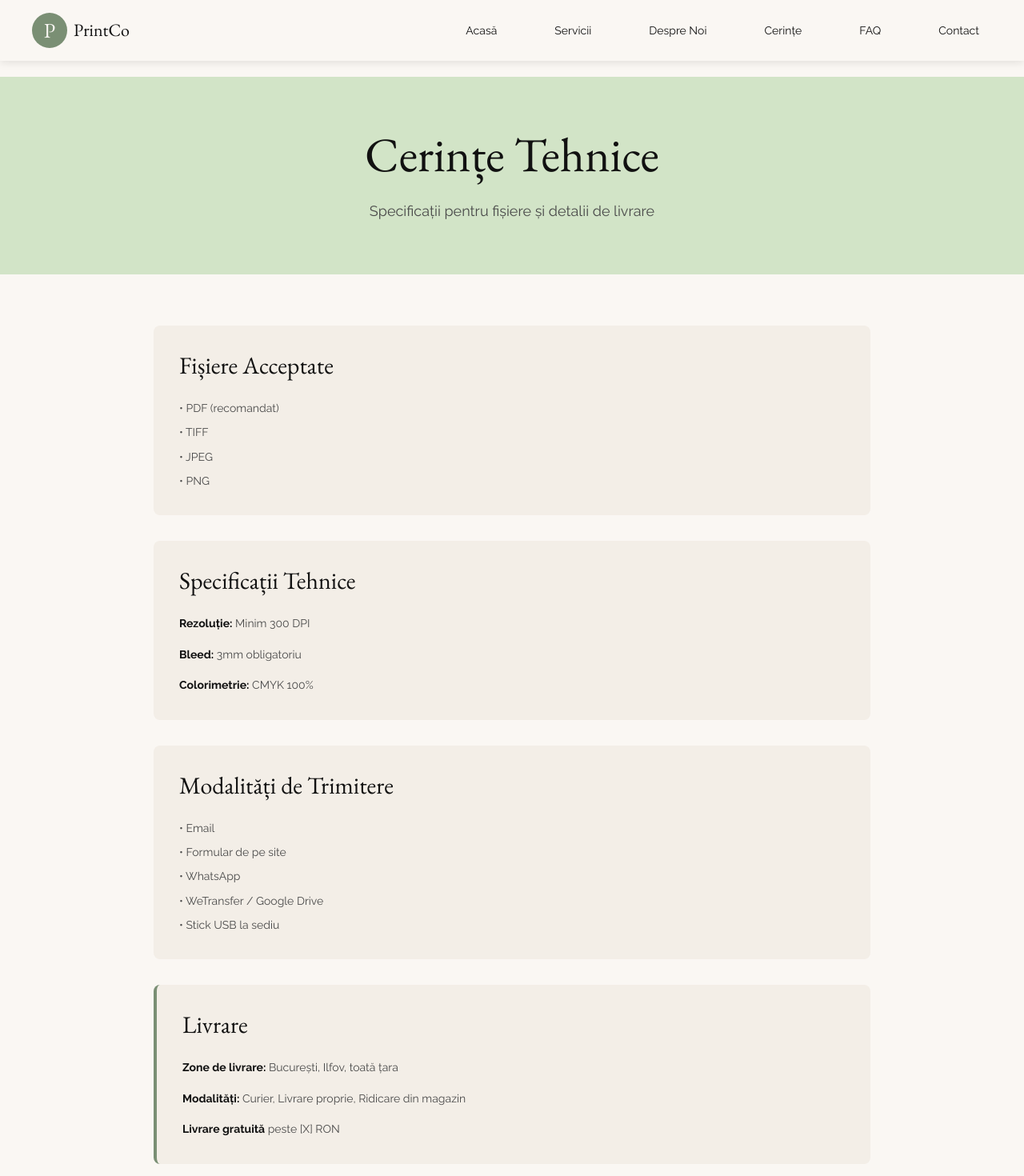
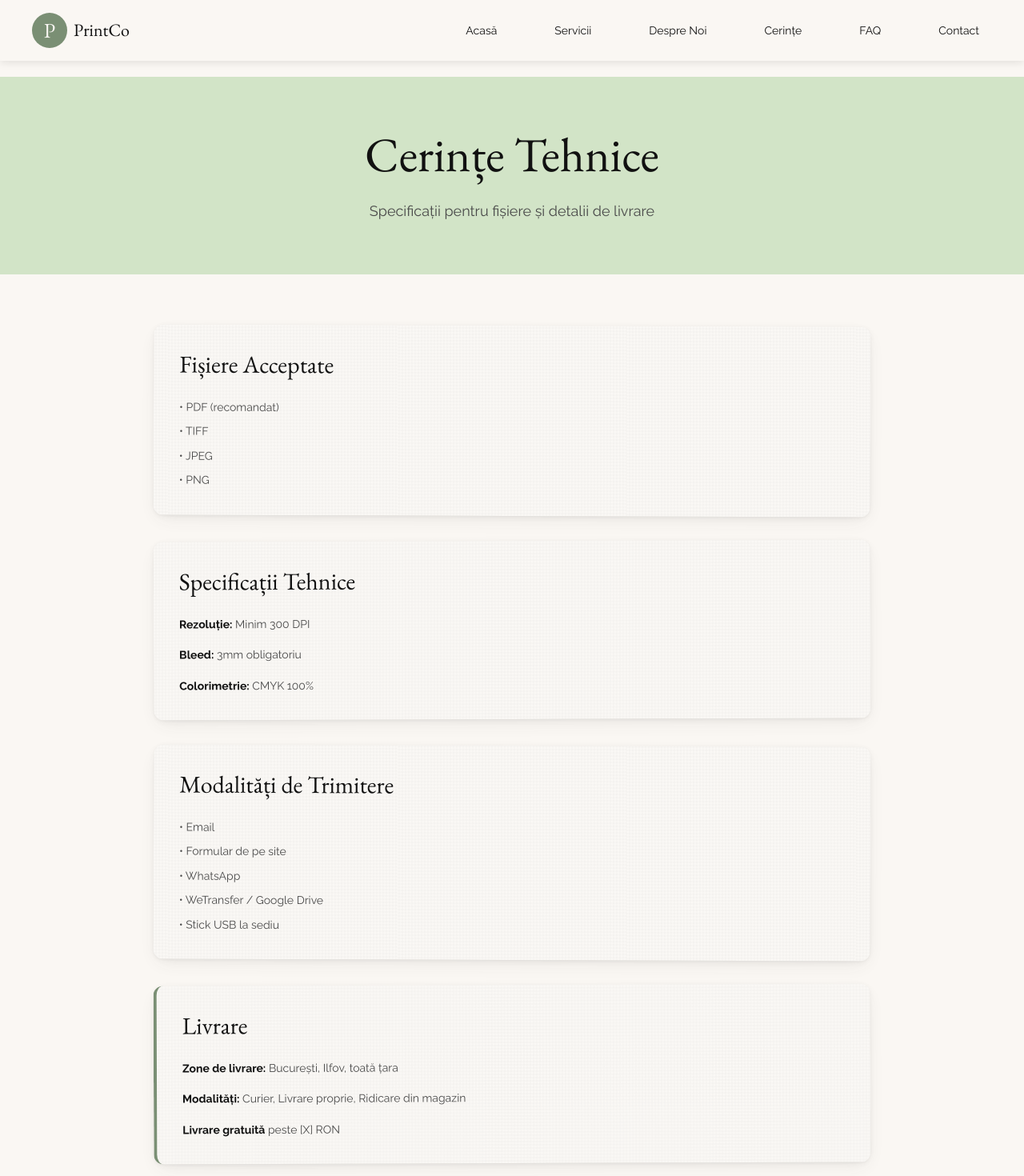
Before and after one commit to mimimihai869-alt/PrintingSite, a Nuxt app: page /cerinte-tehnice in a window 1280 px wide. Shown: the top 1470 px of the page at 80% size. Built offline with nearby package versions, Linux system fonts and the light colour scheme.

Commit message:
Apply PaperCard design system to Servicii and Cerinte Tehnice pages
- Replace old card styles with PaperCard component
- Use accent-left variant for cards with emphasis
- Maintain realistic paper texture, shadows, and subtle tilt
- Consistent design across all text cards site-wide

```diff
--- a/pages/cerinte-tehnice.vue
+++ b/pages/cerinte-tehnice.vue
@@ -1,4 +1,6 @@
 <script setup>
+import PaperCard from '~/components/PaperCard.vue'
+
 useHead({
   title: 'Cerințe Tehnice - PrintCo'
 })
@@ -33,10 +35,7 @@ useHead({
       <!-- Technical Details -->
       <section class="mx-auto max-w-page px-4 py-16">
         <div class="max-w-4xl mx-auto space-y-8">
-          <article
-            class="group p-8 rounded-lg transition-all duration-300 hover:scale-[1.02] hover:shadow-xl"
-            style="background-color: var(--color-bg-alt)"
-          >
+          <PaperCard variant="default">
             <h2 class="font-heading text-h3 mb-6" style="color: var(--color-text-main)">
               Fișiere Acceptate
             </h2>
@@ -46,12 +45,9 @@ useHead({
               <li>• JPEG</li>
               <li>• PNG</li>
             </ul>
-          </article>
+          </PaperCard>
 
-          <article
-            class="group p-8 rounded-lg transition-all duration-300 hover:scale-[1.02] hover:shadow-xl"
-            style="background-color: var(--color-bg-alt)"
-          >
+          <PaperCard variant="default">
             <h2 class="font-heading text-h3 mb-6" style="color: var(--color-text-main)">
               Specificații Tehnice
             </h2>
@@ -60,12 +56,9 @@ useHead({
               <p><strong style="color: var(--color-text-main)">Bleed:</strong> 3mm obligatoriu</p>
               <p><strong style="color: var(--color-text-main)">Colorimetrie:</strong> CMYK 100%</p>
             </div>
-          </article>
+          </PaperCard>
 
-          <article
-            class="group p-8 rounded-lg transition-all duration-300 hover:scale-[1.02] hover:shadow-xl"
-            style="background-color: var(--color-bg-alt)"
-          >
+          <PaperCard variant="default">
             <h2 class="font-heading text-h3 mb-6" style="color: var(--color-text-main)">
               Modalități de Trimitere
             </h2>
@@ -76,12 +69,9 @@ useHead({
               <li>• WeTransfer / Google Drive</li>
               <li>• Stick USB la sediu</li>
             </ul>
-          </article>
+          </PaperCard>
 
-          <article
-            class="p-8 rounded-lg border-l-4"
-            style="background-color: var(--color-bg-alt); border-left-color: var(--color-accent-green)"
-          >
+          <PaperCard variant="accent-left">
             <h2 class="font-heading text-h3 mb-6" style="color: var(--color-text-main)">
               Livrare
             </h2>
@@ -94,7 +84,7 @@ useHead({
             <p class="font-body text-p1" style="color: var(--color-text-muted)">
               <strong style="color: var(--color-text-main)">Livrare gratuită</strong> peste [X] RON
             </p>
-          </article>
+          </PaperCard>
         </div>
       </section>
     </main>
--- a/pages/servicii.vue
+++ b/pages/servicii.vue
@@ -1,4 +1,6 @@
 <script setup>
+import PaperCard from '~/components/PaperCard.vue'
+
 useHead({
   title: 'Servicii - PrintCo'
 })
@@ -34,10 +36,7 @@ useHead({
       <section class="mx-auto max-w-page px-4 py-16">
         <div class="space-y-12">
           <!-- Service Item Template -->
-          <article
-            class="group p-8 rounded-lg border-l-4 transition-all duration-300 hover:scale-[1.02] hover:shadow-xl cursor-pointer"
-            style="background-color: var(--color-bg-alt); border-left-color: var(--color-accent-green)"
-          >
+          <PaperCard variant="accent-left" class="cursor-pointer">
             <h2 class="font-heading text-h3 mb-4" style="color: var(--color-text-main)">
               Cărți de Vizită
             </h2>
@@ -70,7 +69,7 @@ useHead({
             </div>
 
             <BaseButton label="Solicită Ofertă" />
-          </article>
+          </PaperCard>
 
           <!-- More service items will be added with real data -->
         </div>
```
